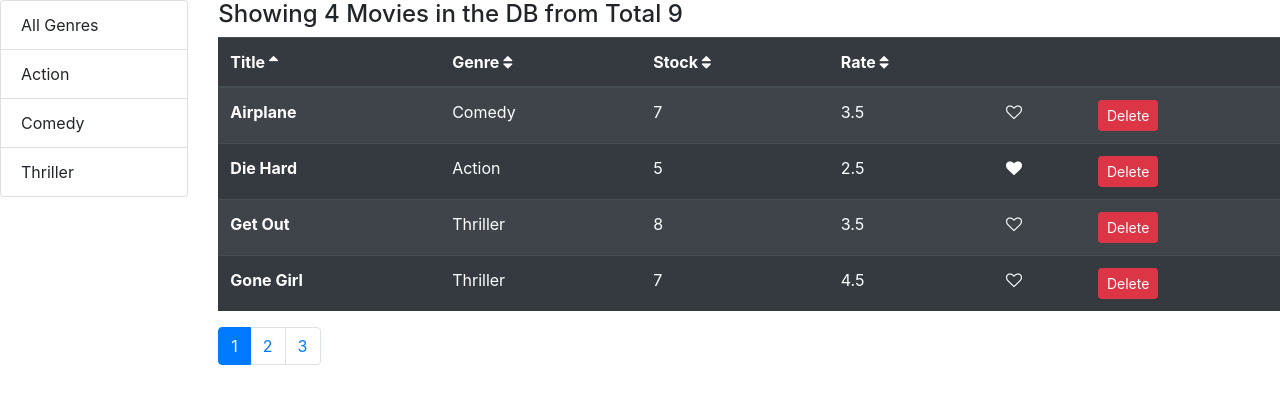
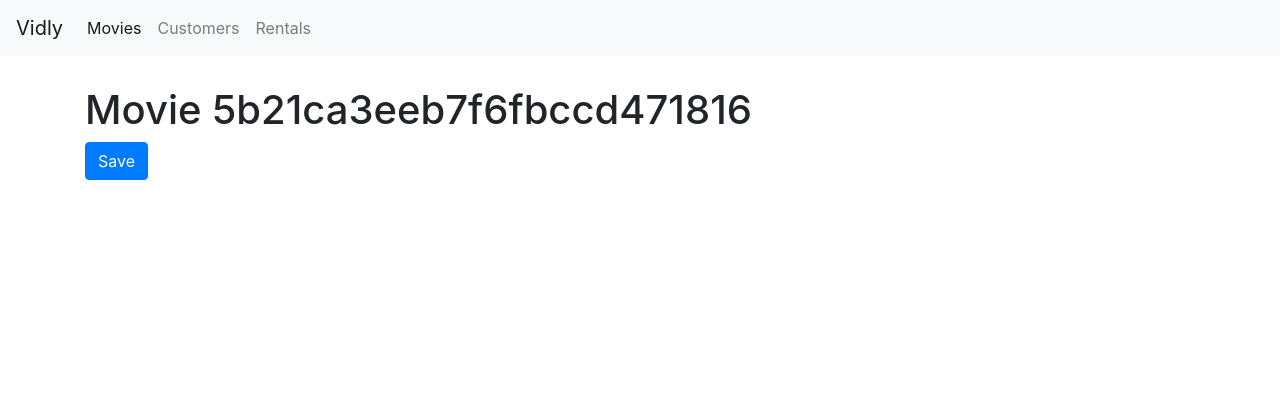
Before and after one commit to amu3dev/VidlyRepo1, a React (Create React App) app: page /movies/5b21ca3eeb7f6fbccd471816 in a window 1280 px wide. Shown: the top 404 px of the page. Built offline with nearby package versions, Linux system fonts and the light colour scheme.

Commit message:
improve render cell

```diff
--- a/package.json
+++ b/package.json
@@ -12,6 +12,7 @@
     "prop-types": "^15.7.2",
     "react": "^16.13.1",
     "react-dom": "^16.13.1",
+    "react-router-dom": "^5.2.0",
     "react-scripts": "3.4.1"
   },
   "scripts": {
--- a/src/App.js
+++ b/src/App.js
@@ -1,11 +1,29 @@
 import React from "react";
+import { Route, Redirect, Switch } from "react-router-dom";
+import Vidly from "./components/vidly";
+import Customers from "./components/customers";
+import Rentals from "./components/rentals";
+import NotFound from "./components/notFound";
+import NavBar from "./components/common/navBar";
 import "./App.css";
+import MovieForm from "./components/movieForm";
 
 function App() {
   return (
-    <main className="container">
-      <h1>Hello World!</h1>
-    </main>
+    <React.Fragment>
+      <NavBar />
+
+      <main className="container">
+        <Switch>
+          <Route path="/movies/:id" component={MovieForm}></Route>
+          <Route path="/movies" component={Vidly}></Route>
+          <Route path="/customers" component={Customers}></Route>
+          <Route path="/rentals" component={Rentals}></Route>
+          <Route path="/notFound" component={NotFound}></Route>
+          <Redirect from="/" to="/movies" />
+        </Switch>
+      </main>
+    </React.Fragment>
   );
 }
 
--- /dev/null
+++ b/src/components/common/navBar.jsx
@@ -0,0 +1,34 @@
+import React from "react";
+import { NavLink, Link } from "react-router-dom";
+
+const NavBar = () => {
+  return (
+    <nav className="navbar navbar-expand-sm navbar-light bg-light">
+      <Link className="navbar-brand" to="#">
+        Vidly
+      </Link>
+
+      <div className="collapse navbar-collapse" id="navbarNav">
+        <ul className="navbar-nav">
+          <li className="nav-item">
+            <NavLink className="nav-link" to="/movies">
+              Movies
+            </NavLink>
+          </li>
+          <li className="nav-item">
+            <NavLink className="nav-link" to="/customers">
+              Customers
+            </NavLink>
+          </li>
+          <li className="nav-item">
+            <NavLink className="nav-link" to="/rentals">
+              Rentals
+            </NavLink>
+          </li>
+        </ul>
+      </div>
+    </nav>
+  );
+};
+
+export default NavBar;
--- a/src/components/common/tableBody.jsx
+++ b/src/components/common/tableBody.jsx
@@ -17,7 +17,7 @@ class TableBody extends Component {
           <tr key={item._id}>
             {columns.map((column) =>
               column.path === "title" ? (
-                <th  key={this.createKey(item, column)} scope="row">{_.get(item, column.path)}</th>
+                <th  key={this.createKey(item, column)} scope="row">{/* {_.get(item, column.path)} */} {this.renderCell(item, column)}</th>
               ) : (
                 <td key={this.createKey(item, column)}>
                   {this.renderCell(item, column)}
--- /dev/null
+++ b/src/components/customers.jsx
@@ -0,0 +1,7 @@
+import React from "react";
+
+const Customers = () => {
+  return <h1> Customers</h1>;
+};
+
+export default Customers;
--- /dev/null
+++ b/src/components/movieForm.jsx
@@ -0,0 +1,17 @@
+import React from "react";
+
+const MovieForm = ({ match, history }) => {
+  return (
+    <div>
+      <h1> Movie {match.params.id}</h1>
+      <button
+        className="btn btn-primary"
+        onClick={() => history.push("/movies")}
+      >
+        Save
+      </button>
+    </div>
+  );
+};
+
+export default MovieForm;
--- a/src/components/moviesTable.jsx
+++ b/src/components/moviesTable.jsx
@@ -1,10 +1,18 @@
 import React, { Component } from "react";
+import { Link } from "react-router-dom";
+
 import Like from "./common/like";
 import Table from "./common/table";
 
 class MovieTable extends Component {
   columns = [
-    { path: "title", label: "Title" },
+    {
+      path: "title",
+      label: "Title",
+      content: (movie) => (
+        <Link to={`/movies/${movie._id}`}>{movie.title}</Link>
+      ),
+    },
     { path: "genre.name", label: "Genre" },
     { path: "numberInStock", label: "Stock" },
     { path: "dailyRentalRate", label: "Rate" },
@@ -33,18 +41,21 @@ class MovieTable extends Component {
   render() {
     const { movies, sortColumn, onSort } = this.props;
 
-    console.log('columns = >', this.columns);
+    console.log("columns = >", this.columns);
 
     return (
-
-/*        <table className="table table-dark table-striped">
+      /*        <table className="table table-dark table-striped">
       <TableHeader sortColumn={sortColumn} onSort={onSort} columns={this.columns} />
 
       <TableBody data={movies} columns={this.columns} />
     </table>  */
 
-     <Table data={movies} sortColumn={sortColumn} onSort={onSort} columns={this.columns}/>
-
+      <Table
+        data={movies}
+        sortColumn={sortColumn}
+        onSort={onSort}
+        columns={this.columns}
+      />
     );
   }
 }
--- /dev/null
+++ b/src/components/notFound.jsx
@@ -0,0 +1,7 @@
+import React from "react";
+
+const NotFound = () => {
+  return <h1> Not Found</h1>;
+};
+
+export default NotFound;
--- /dev/null
+++ b/src/components/rentals.jsx
@@ -0,0 +1,7 @@
+import React from "react";
+
+const Rentals = () => {
+  return <h1>Rentals</h1>;
+};
+
+export default Rentals;
--- a/src/components/vidly.jsx
+++ b/src/components/vidly.jsx
@@ -50,7 +50,7 @@ class Vidly extends Component {
     this.setState({ sortColumn });
   };
 
-  render() {
+  getPageData = () => {
     const {
       pageSize,
       currentPage,
@@ -58,20 +58,23 @@ class Vidly extends Component {
       movies: allMovies,
       sortColumn,
     } = this.state;
-
     // filter=> sort => paginate
     const filtered =
       selectedGenre && selectedGenre._id !== "All Genres"
         ? allMovies.filter((m) => m.genre._id === selectedGenre._id)
         : allMovies;
 
-    //console.log(sortColumn);
+    const sorted = _.orderBy(filtered, [sortColumn.path], [sortColumn.order]);
+    const movies = paginate(sorted, currentPage, pageSize);
+    return { totalCount: filtered.length, data: movies };
+  };
 
-    const sorted = _.orderBy(filtered, [sortColumn.path], [sortColumn.order]);
+  render() {
+    const { pageSize, currentPage, sortColumn } = this.state;
 
-    const movies = paginate(sorted, currentPage, pageSize);
+    const { data, totalCount } = this.getPageData();
 
-    const x = `Showing ${movies.length} Movies in the DB from Total ${this.state.movies.length}`;
+    const x = `Showing ${data.length} Movies in the DB from Total ${this.state.movies.length}`;
     const y = "There is no Movies in DB";
 
     return (
@@ -86,14 +89,14 @@ class Vidly extends Component {
         <div className="col">
           <p className="h4">{this.state.movies.length > 0 ? x : y}</p>
           <MovieTable
-            movies={movies}
+            movies={data}
             sortColumn={sortColumn}
             onHandleLike={this.handleLike}
             onDeleteRow={this.deleteRow}
             onSort={this.handleSort}
           />
           <Pagination
-            itemsCount={filtered.length}
+            itemsCount={totalCount}
             pageSize={pageSize}
             onPageChange={this.handlePageChange}
             currentPage={currentPage}
--- a/src/index.css
+++ b/src/index.css
@@ -11,6 +11,9 @@ code {
   font-family: source-code-pro, Menlo, Monaco, Consolas, "Courier New",
     monospace;
 }
+.navbar {
+  margin-bottom: 30px;
+}
 .clickable {
   cursor: pointer;
 }
--- a/src/index.js
+++ b/src/index.js
@@ -4,11 +4,14 @@ import "./index.css";
 import * as serviceWorker from "./serviceWorker";
 import "bootstrap/dist/css/bootstrap.css";
 import "font-awesome/css/font-awesome.css";
-import Vidly from "./components/vidly";
+import App from "./App"
+import { BrowserRouter } from "react-router-dom";
 
 ReactDOM.render(
   <React.StrictMode>
-    <Vidly />
+    <BrowserRouter>
+      <App/>
+    </BrowserRouter>
   </React.StrictMode>,
   document.getElementById("root")
 );
```
Also changed, not shown: 1 other file (tests, documents, lock files or other folders).
